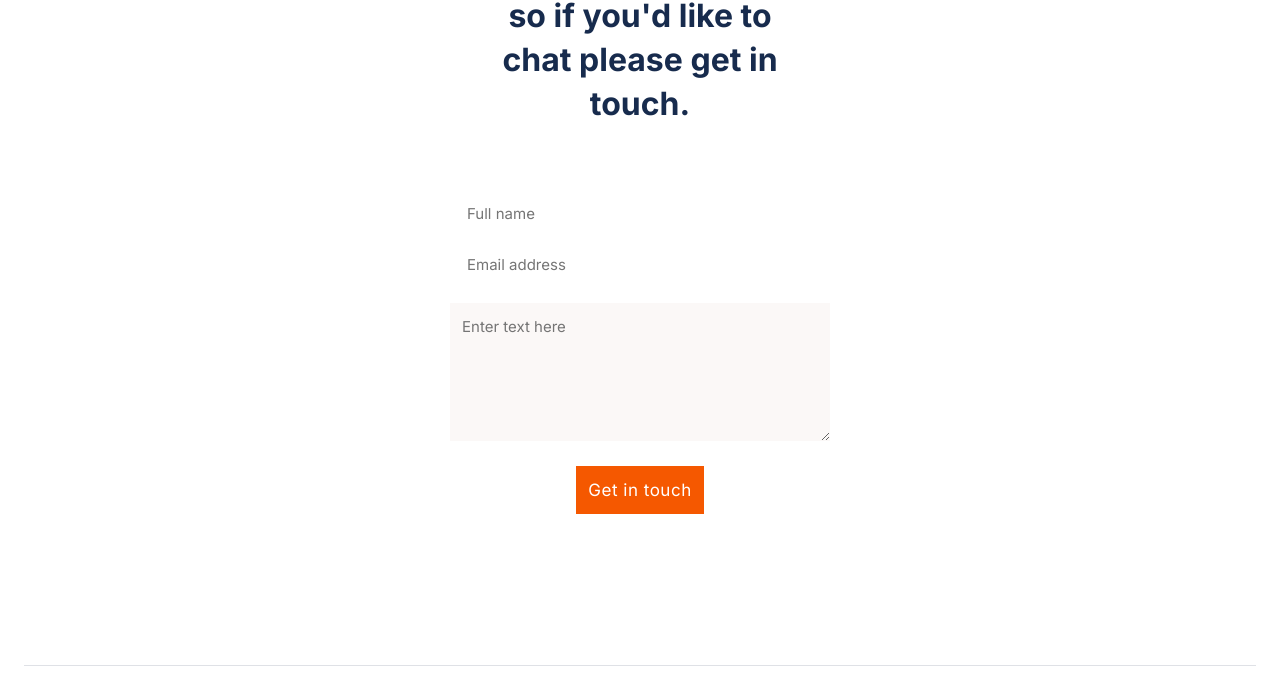
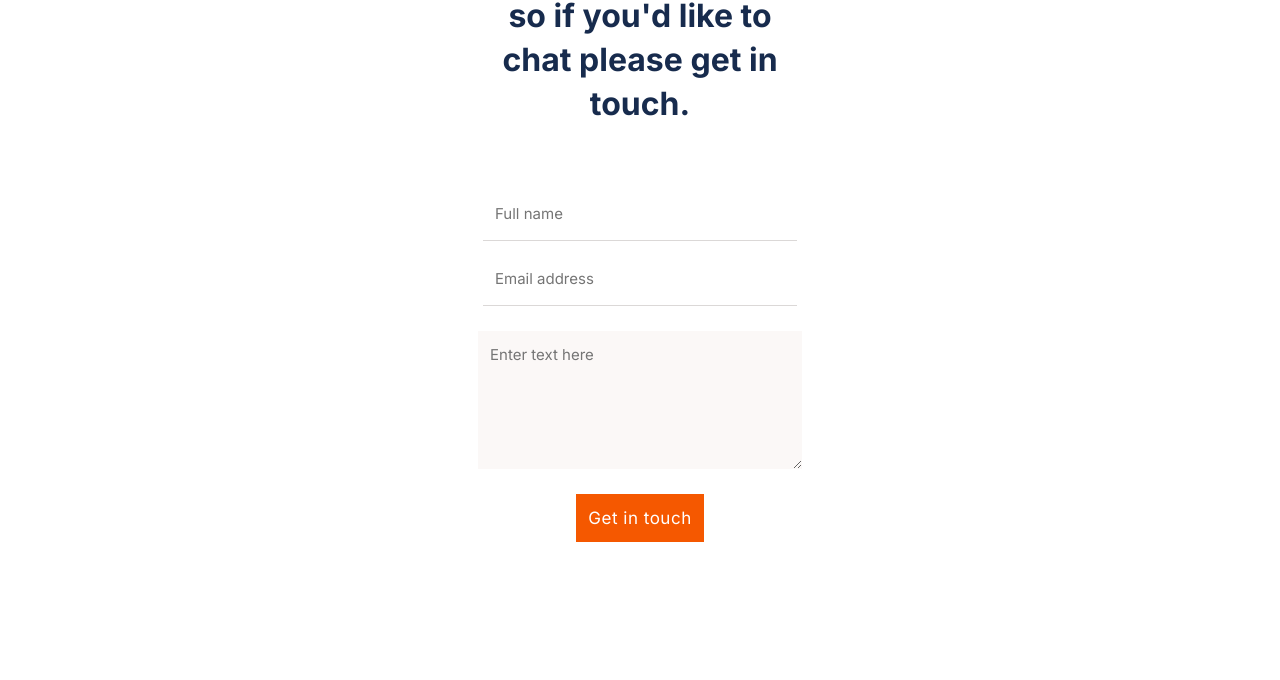
Before and after one commit to biruk-bereka/Project-2-Portfolio, a plain HTML site: page index.html in a window 1280 px wide. Shown: the part 6896-7576 px from the top of the page. Drawn offline with Linux system fonts and the light colour scheme.

Commit message:
making some changes in css to cope with design

```diff
--- a/index.css
+++ b/index.css
@@ -416,13 +416,18 @@ textarea {
   font-family: "Inter", Arial, Helvetica, sans-serif;
   font-style: normal;
   font-weight: normal;
-  width: 356px;
+  width: 300px;
   border: none;
   padding-left: 5px;
   margin-top: 25px;
   font-size: 15px;
   line-height: 24px;
   color: #979493;
+}
+
+input {
+  padding-bottom: 14px;
+  border-bottom: 1px solid #DBD8D7;;
 }
 
 input {
```
